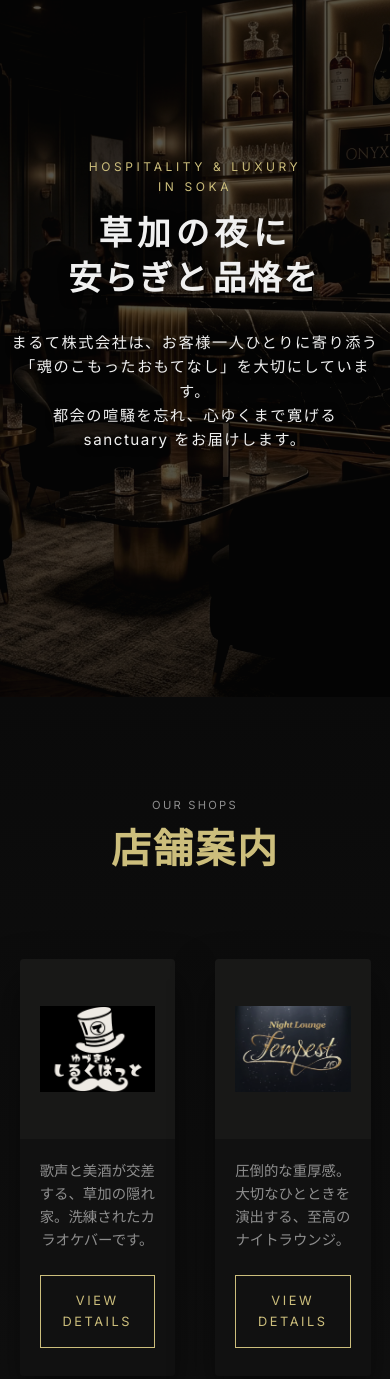
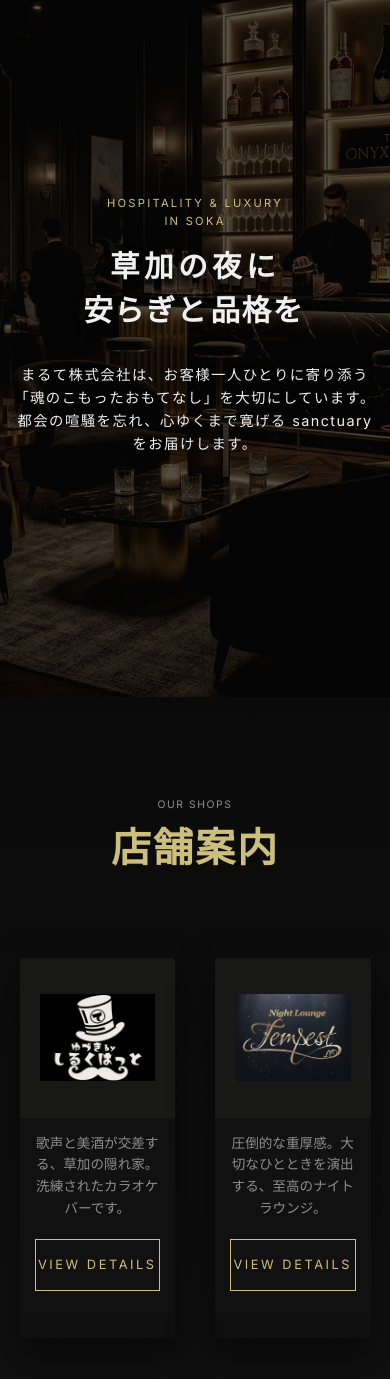
Before and after one commit to nitraiders/marute-corporate-official, a website: page public/index.html in a window 390 px wide. Shown: the part 147-1526 px from the top of the page. Drawn offline with nearby package versions, Linux system fonts and the light colour scheme; a web font is replaced by a local one.

Commit message:
fix: চূড়ান্ত আয়োজন (Final Polish Phase 2) - reduce hero font, increase spacing, absolute cleanup of Card redundancy, and full nav sync

```diff
--- a/public/css/style.css
+++ b/public/css/style.css
@@ -161,7 +161,7 @@ nav a:hover {
     position: relative;
     z-index: 10;
     margin: auto;
-    padding-top: 60px; /* ヘッダーとの隙間を確保 */
+    padding-top: 100px; /* 固定ヘッダーとの間隔を確保 */
 }
 
 .hero-tagline {
@@ -237,8 +237,8 @@ nav a:hover {
 
 @media (max-width: 600px) {
     .section-title .subtitle {
-        font-size: 0.7rem; /* サブページ等のキャッチコピーがスマホで改行されないよう縮小 */
-        letter-spacing: 0.2em;
+        font-size: 0.65rem; /* キャッチコピーのサイズをさらに絞る */
+        letter-spacing: 0.15em;
     }
 }
 
@@ -395,40 +395,41 @@ footer {
 /* Responsive */
 @media (max-width: 600px) {
     .hero-title {
-        font-size: 2.1rem; /* 2行に完璧に収めるためのサイズ */
-        line-height: 1.3;
+        font-size: 1.85rem; /* 2行に収めるための最終サイズ */
+        line-height: 1.4;
     }
     .hero-tagline {
-        font-size: 0.75rem;
-        letter-spacing: 0.3em;
+        font-size: 0.7rem;
+        letter-spacing: 0.2em;
     }
     .hero-copy {
-        font-size: 0.95rem;
+        font-size: 0.9rem;
         padding: 0 10px;
     }
     .shop-card {
         height: auto;
-        min-height: 400px;
+        min-height: 380px;
         display: flex;
         flex-direction: column;
     }
     .shop-card img {
-        height: 180px;
+        height: 160px;
         width: 100%;
-        padding: 10px; /* ロゴ周りの余白 */
+        padding: 5px;
     }
     .shop-card-content {
         position: relative;
         background: var(--card-bg);
-        padding: 20px;
+        padding: 15px;
         text-align: center;
     }
-    .shop-card h3 {
-        display: none; /* ロゴと被るためテキストを非表示 */
+    .shop-card h3, .shop-card span {
+        display: none !important; /* ロゴ内に含まれているため、テキストとしての名前を完全排除 */
     }
     .shop-card p {
         max-width: 100%;
-        margin-bottom: 1.5rem;
+        margin-bottom: 1.2rem;
+        font-size: 0.85rem;
     }
 
     .btn-luxury {
--- a/public/index.html
+++ b/public/index.html
@@ -100,7 +100,7 @@
         </section>
     </main>
 
-    <footer>
+    <footer id="access">
         <div class="container">
             <div class="footer-inner">
                 <div class="footer-info">
```
